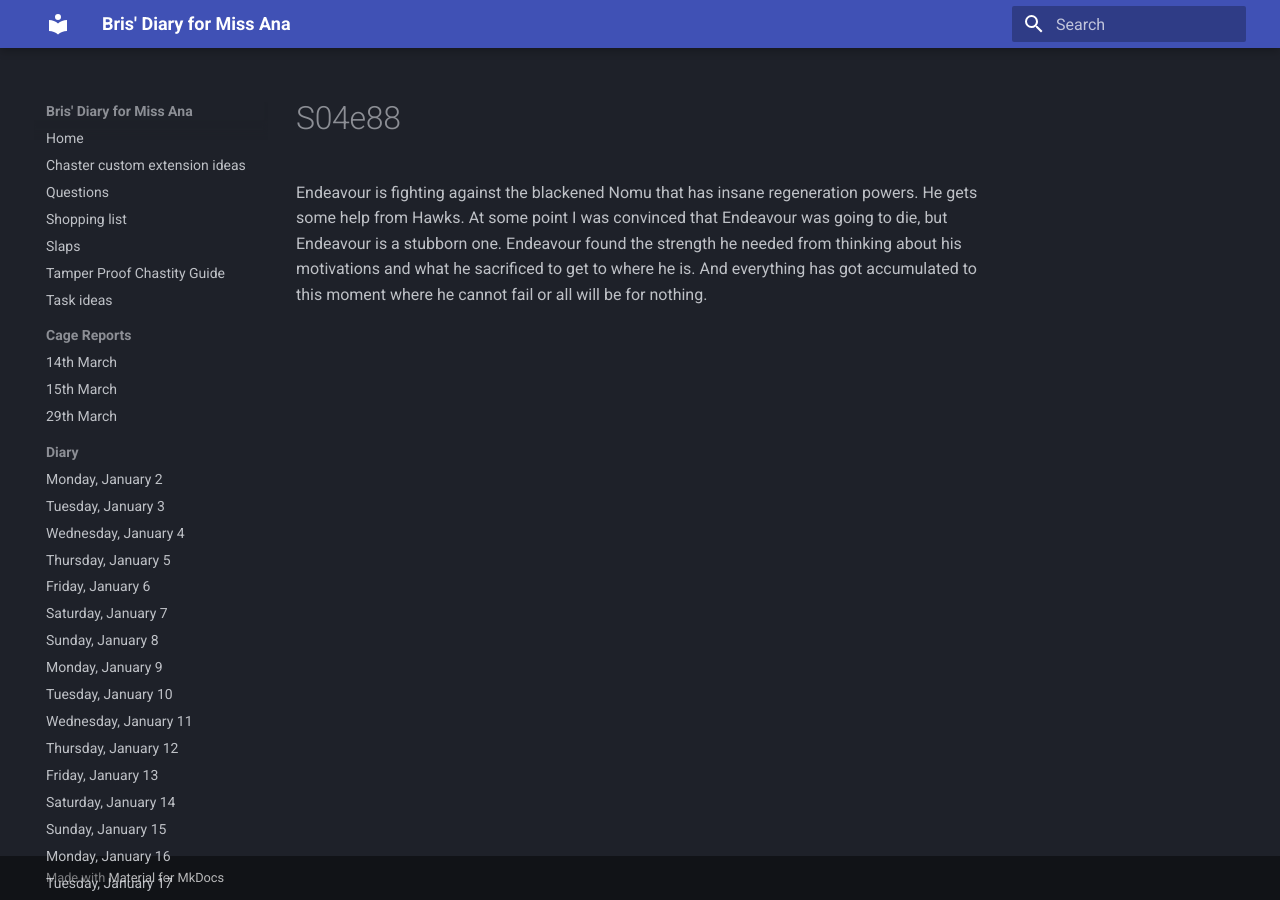
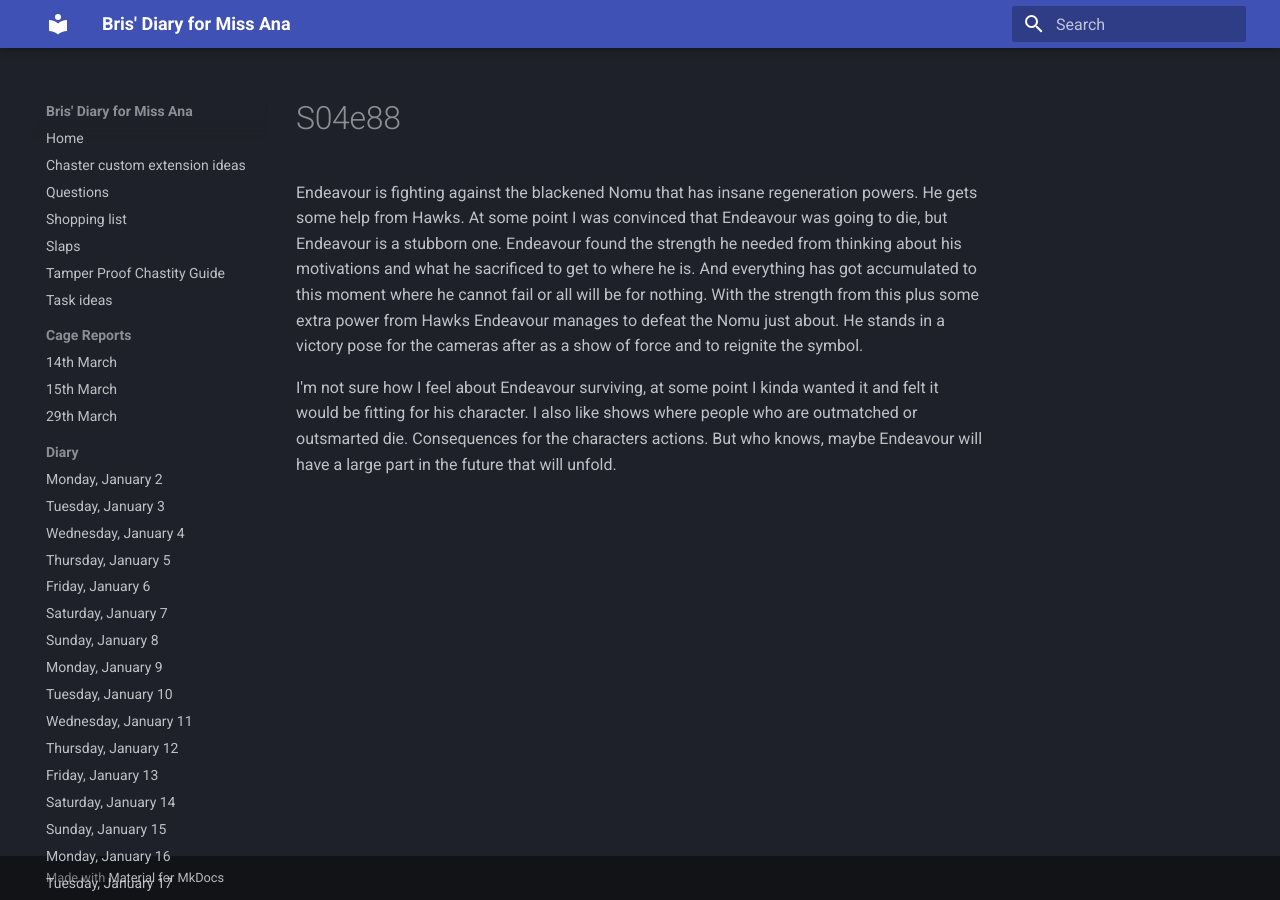
Before and after one commit to bris00/DFMA, an MkDocs documentation site: the page built from diary/Series/My Hero Academia/s04e88.md, in a window 1280 px wide. Built offline with MkDocs 1.6.1 and Material for MkDocs 9.7.7, drawn with Linux system fonts in a browser that asks for light colours.

Commit message:
vault backup: 2023-04-10 16:09:57
Affected files:
diary/Series/My Hero Academia/s04e88.md

```diff
--- a/diary/Series/My Hero Academia/s04e88.md
+++ b/diary/Series/My Hero Academia/s04e88.md
@@ -1 +1,3 @@
-Endeavour is fighting against the blackened Nomu that has insane regeneration powers. He gets some help from Hawks. At some point I was convinced that Endeavour was going to die, but Endeavour is a stubborn one. Endeavour found the strength he needed from thinking about his motivations and what he sacrificed to get to where he is. And everything has got accumulated to this moment where he cannot fail or all will be for nothing.
+Endeavour is fighting against the blackened Nomu that has insane regeneration powers. He gets some help from Hawks. At some point I was convinced that Endeavour was going to die, but Endeavour is a stubborn one. Endeavour found the strength he needed from thinking about his motivations and what he sacrificed to get to where he is. And everything has got accumulated to this moment where he cannot fail or all will be for nothing. With the strength from this plus some extra power from Hawks Endeavour manages to defeat the Nomu just about. He stands in a victory pose for the cameras after as a show of force and to reignite the symbol.
+
+I'm not sure how I feel about Endeavour surviving, at some point I kinda wanted it and felt it would be fitting for his character. I also like shows where people who are outmatched or outsmarted die. Consequences for the characters actions. But who knows, maybe Endeavour will have a large part in the future that will unfold.
```
